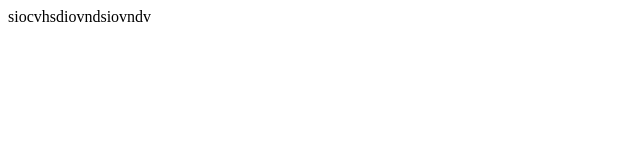
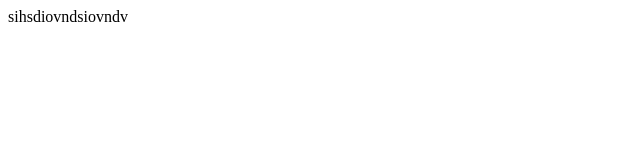
Before and after one commit to adityasuman990/templaton, a plain HTML site: page index.html in a window 1280 px wide. Shown: the full height of the page, 0-640 px from the left. Drawn offline with Linux system fonts and the light colour scheme.

Commit message:
Update index.html

```diff
--- a/index.html
+++ b/index.html
@@ -4,6 +4,6 @@
     </title>
   </head>
   <body>
-    siocvhsdiovndsiovndv
+    sihsdiovndsiovndv
   </body>
 </html>
```
